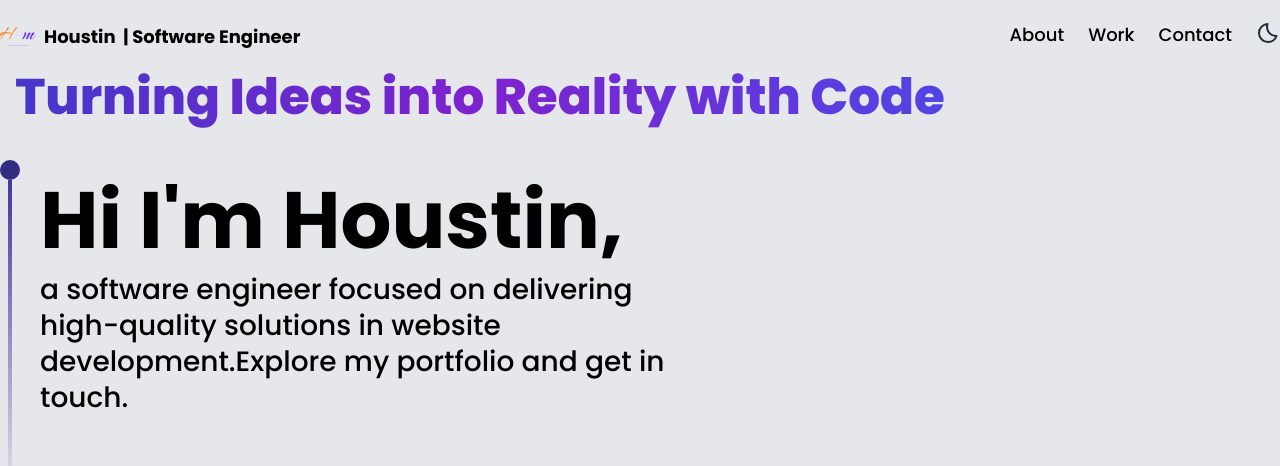
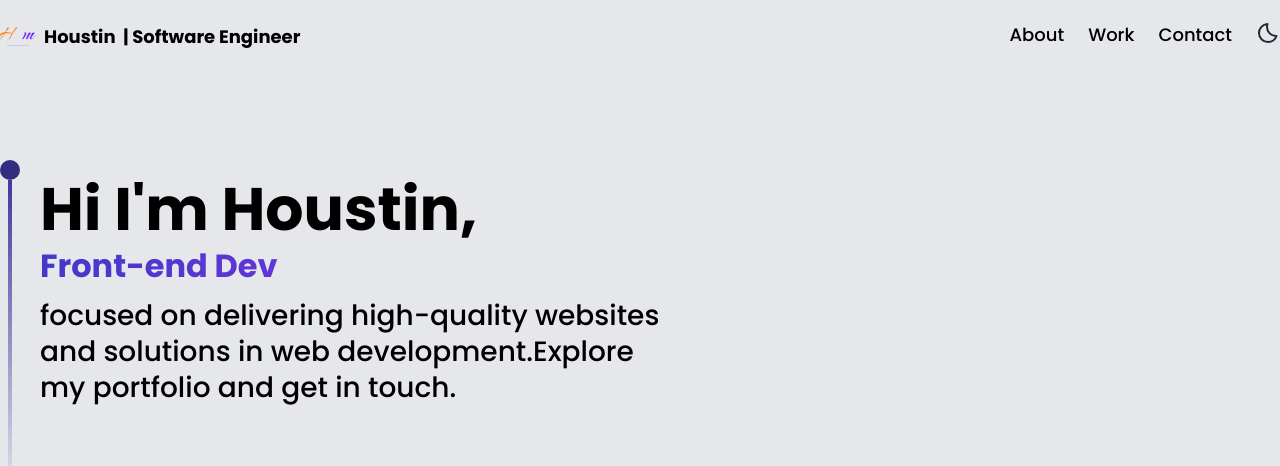
Before and after one commit to Houstin0/project-my_portfolio-react.js, a React (Vite) app: page / in a window 1280 px wide. Shown: the top 466 px of the page. Built offline with nearby package versions, Linux system fonts and the light colour scheme.

Commit message:
added details to hero page

```diff
--- a/package.json
+++ b/package.json
@@ -22,6 +22,7 @@
     "react-dom": "^18.2.0",
     "react-router-dom": "^6.23.1",
     "react-tilt": "^1.0.2",
+    "react-type-animation": "^3.2.0",
     "react-vertical-timeline-component": "^3.6.0",
     "swiper": "^11.1.4",
     "three": "^0.165.0"
--- a/src/components/Hero.jsx
+++ b/src/components/Hero.jsx
@@ -1,24 +1,46 @@
 import { motion } from "framer-motion";
+import { TypeAnimation } from 'react-type-animation';
 
 const Hero = () => {
   return (
     <section className="relative w-full h-screen mx-auto">
-            <div className="relative inset-0 top-[90px] sm:top-[60px] w-full sm:w-3/4  text-center">
-        <h2 className="text-transparent bg-clip-text bg-gradient-to-r from-indigo-700 via-purple-700 to-indigo-600 font-extrabold text-black dark:text-white lg:text-[50px] sm:text-[40px] xs:text-[30px] text-[20px]">
+            {/* <div className="relative inset-0 top-[90px] sm:top-[60px] w-full sm:w-3/4  text-center">
+        <h2 className="text-transparent bg-clip-text bg-gradient-to-r from-indigo-700 via-purple-700 to-indigo-600 font-extrabold lg:text-[50px] sm:text-[40px] xs:text-[30px] text-[20px]">
           Turning Ideas into Reality with Code
         </h2>
-      </div>
+      </div> */}
       <div className="absolute inset-0 top-[120px] sm:top-[140px] max-w-7xl mx-auto flex flex-row items-start gap-5">
         <div className="flex flex-col justify-center items-center mt-5">
           <div className="w-5 h-5 rounded-full bg-indigo-900" />
           <div className="w-1 sm:h-80 h-40 indigo-gradient" />
         </div>
         <div className="w-full sm:w-1/2 mt-7">
-        <h1 className="font-bold text-black dark:text-white lg:text-[80px] sm:text-[60px] xs:text-[50px] text-[40px] lg:leading-[88px] mt-2">
-            Hi I&apos;m Houstin,
-          </h1>
+        <h1 className="font-bold text-black dark:text-white lg:text-[60px] sm:text-[45px] xs:text-[35px] text-[30px] lg:leading-[66px] mt-2">
+  Hi I&apos;m Houstin,
+</h1>
+          <div className="text-transparent bg-clip-text bg-gradient-to-r from-indigo-700  to-purple-600 font-bold">
+  <TypeAnimation
+    sequence={[
+      'Software Engineer',
+      1000,
+      'Front-end Developer',
+      1000,
+      'Software Developer',
+      1000,
+      'Back-end Developer',
+      1000,
+      'Web Designer',
+      1000
+    ]}
+    wrapper="span"
+    speed={20}
+    style={{ fontSize: '2em', display: 'inline-block' }}
+    repeat={Infinity}
+  />
+</div>
+
           <p className="text-black dark:text-white font-medium lg:text-[28px] sm:text-[24px] xs:text-[20px] text-[16px] lg:leading-[36px] mt-2">
-          a software engineer focused on delivering high-quality solutions in website development.Explore my portfolio and get in touch.
+          focused on delivering high-quality websites and solutions in web development.Explore my portfolio and get in touch.
             {/* With a strong foundation in various frontend and backend
             programming languages and frameworks, I collaborate closely with
             clients to create dynamic, responsive, efficient, scalable, and user-friendly
@@ -28,7 +50,9 @@ const Hero = () => {
       </div>
 
       <div className="absolute bottom-0 left-1/2 transform -translate-x-1/2 sm:bottom-0 sm:right-10 sm:left-auto sm:transform-none w-[56vw] sm:w-[26vw]">
-        <img src="/my pic.png" alt="Houstin" className="w-full" />
+        <motion.img src="/my pic.png" alt="Houstin" className="w-full" whileHover={{ scale: 1.1 }} />
+
+
       </div>
     </section>
   );
```
Also changed, not shown: public/logo.svg, 1 other file (tests, documents, lock files or other folders).
